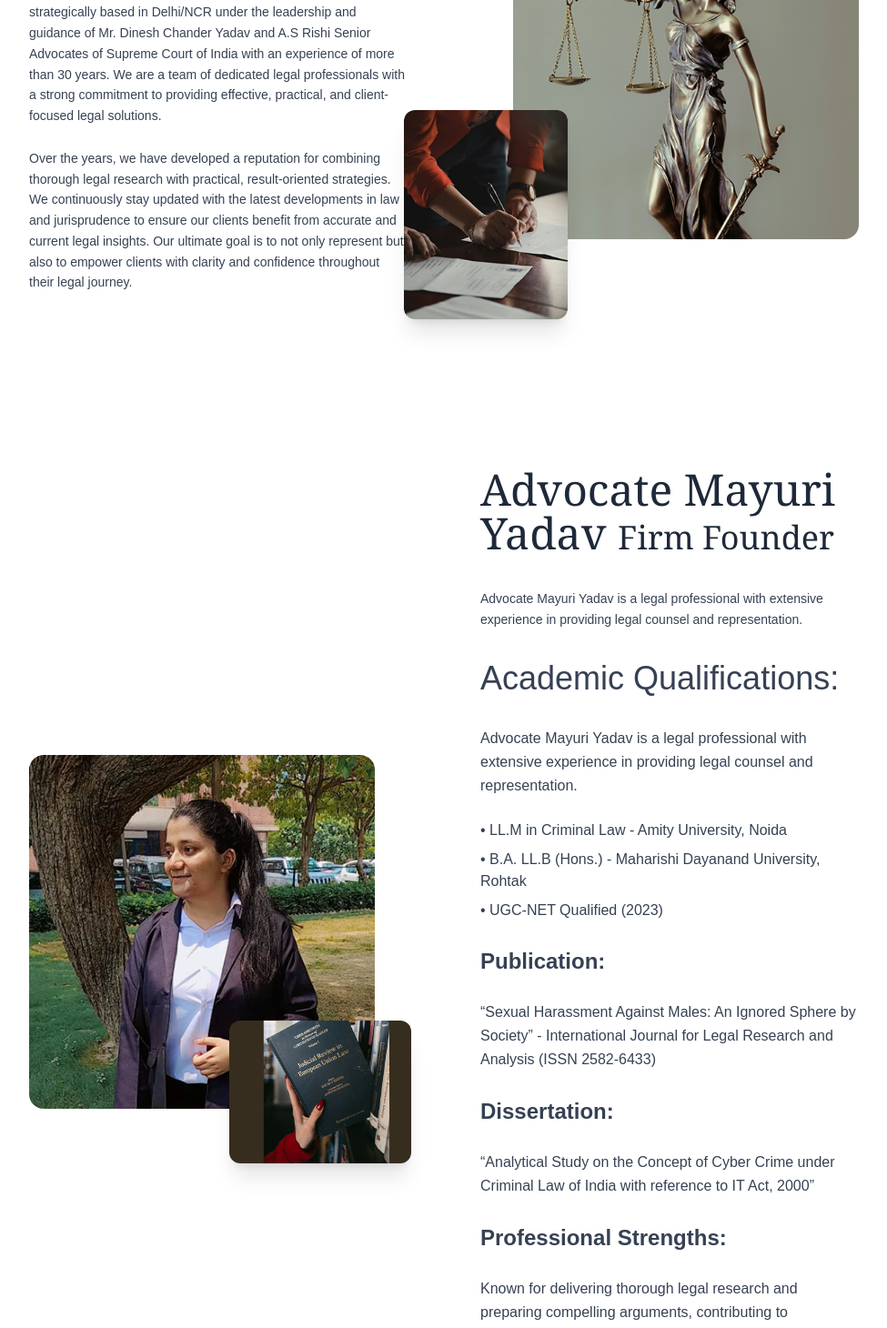
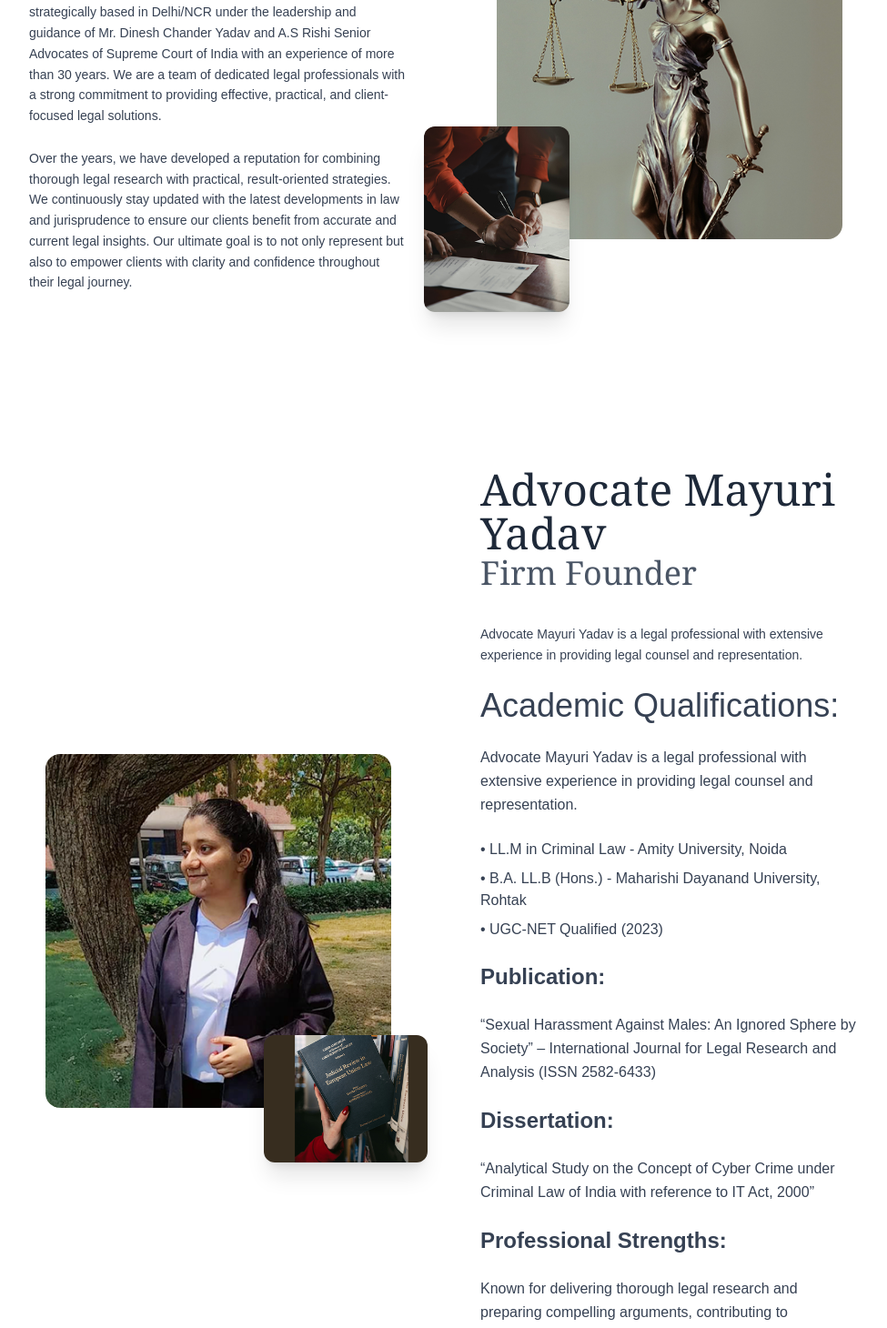
Before and after one commit to PriyanshuVr/mayuri, a Next.js app: page /OurFirm in a window 1280 px wide. Shown: the part 600-2060 px from the top of the page at 91% size, without its empty margins (152-1127 px from the left). Built offline with nearby package versions, Linux system fonts and the light colour scheme; a web font is replaced by a local one.

Commit message:
firmpage-responsive

```diff
--- a/src/core/component/firm_page1.tsx
+++ b/src/core/component/firm_page1.tsx
@@ -2,20 +2,37 @@ import Image from "next/image";
 
 export default function FirmPage1() {
   return (
-    <div className="max-w-6xl mx-auto px-6 mt-28 mb-48">
-      <div className="grid grid-cols-2 gap-20 items-center">
+    <div className="max-w-6xl mx-auto px-4 sm:px-6 mt-20 sm:mt-28 mb-32 sm:mb-48">
+      <div className="grid grid-cols-1 lg:grid-cols-2 gap-14 lg:gap-20 items-center">
+
         <div className="space-y-6 max-w-lg">
-          <h2 className="text-5xl font-serif text-gray-800 mb-9">Client-Focused Legal Advocacy</h2>
+          <h2 className="text-3xl sm:text-4xl lg:text-5xl font-serif text-gray-800 mb-6 lg:mb-9">
+            Client-Focused Legal Advocacy
+          </h2>
 
           <p className="text-sm text-gray-700 leading-relaxed">
-            Mayuri Yadav and Associates: Client-Focused Legal Advocacy Mayuri Yadav and Associates is a new and emerging law firm of lawyers with extensive legal experience of more than 4 years, strategically based in Delhi/NCR under the leadership and guidance of Mr. Dinesh Chander Yadav and A.S Rishi Senior Advocates of Supreme Court of India with an experience of more than 30 years. We are a team of dedicated legal professionals with a strong commitment to providing effective, practical, and client-focused legal solutions.
+            Mayuri Yadav and Associates: Client-Focused Legal Advocacy Mayuri
+            Yadav and Associates is a new and emerging law firm of lawyers with
+            extensive legal experience of more than 4 years, strategically based
+            in Delhi/NCR under the leadership and guidance of Mr. Dinesh Chander
+            Yadav and A.S Rishi Senior Advocates of Supreme Court of India with an
+            experience of more than 30 years. We are a team of dedicated legal
+            professionals with a strong commitment to providing effective,
+            practical, and client-focused legal solutions.
           </p>
+
           <p className="text-sm text-gray-700 leading-relaxed">
-            Over the years, we have developed a reputation for combining thorough legal research with practical, result-oriented strategies. We continuously stay updated with the latest developments in law and jurisprudence to ensure our clients benefit from accurate and current legal insights. Our ultimate goal is to not only represent but also to empower clients with clarity and confidence throughout their legal journey.
+            Over the years, we have developed a reputation for combining thorough
+            legal research with practical, result-oriented strategies. We
+            continuously stay updated with the latest developments in law and
+            jurisprudence to ensure our clients benefit from accurate and
+            current legal insights. Our ultimate goal is to not only represent
+            but also to empower clients with clarity and confidence throughout
+            their legal journey.
           </p>
         </div>
 
-        <div className="relative w-fit ml-auto">
+        <div className="relative w-fit mx-auto lg:ml-auto">
           <Image
             src="/statue3.png"
             alt="Supreme Court of India"
@@ -24,10 +41,16 @@ export default function FirmPage1() {
             className="rounded-2xl object-cover"
           />
 
-          <div className="absolute -left-30 -bottom-22 rounded-xl shadow-xl overflow-hidden">
-            <Image src="/writing.png" alt="Law Books" width={180} height={200} />
+          <div className="absolute -left-12 -bottom-12 sm:-left-20 sm:-bottom-20 rounded-xl shadow-xl overflow-hidden">
+            <Image
+              src="/writing.png"
+              alt="Law Books"
+              width={160}
+              height={180}
+            />
           </div>
         </div>
+
       </div>
     </div>
   );
--- a/src/core/component/firm_page2.tsx
+++ b/src/core/component/firm_page2.tsx
@@ -2,60 +2,90 @@ import Image from "next/image";
 
 export default function FirmPage2() {
   return (
-    <div className="max-w-6xl mx-auto px-6 my-28">
-      <div className="grid grid-cols-2 gap-20 items-center">
+    <div className="max-w-6xl mx-auto px-4 sm:px-6 my-20 sm:my-28">
+      <div className="grid grid-cols-1 lg:grid-cols-2 gap-14 lg:gap-20 items-center">
 
-        <div className="relative w-fit mr-auto">
+        {/* IMAGE */}
+        <div className="relative w-fit mx-auto lg:mr-auto">
           <Image
             src="/profile2.png"
-            alt="Supreme Court of India"
+            alt="Advocate Mayuri Yadav"
             width={380}
             height={420}
             className="rounded-2xl object-cover"
           />
 
-          <div className="absolute -right-10 -bottom-15 rounded-xl shadow-xl overflow-hidden">
-            <Image src="/constitution.png" alt="Law Books" width={200} height={200} />
+          {/* Floating image */}
+          <div className="absolute -right-6 -bottom-10 sm:-right-10 sm:-bottom-15 rounded-xl shadow-xl overflow-hidden">
+            <Image
+              src="/constitution.png"
+              alt="Constitution of India"
+              width={180}
+              height={180}
+            />
           </div>
         </div>
 
+        {/* TEXT */}
         <div className="space-y-6 max-w-lg">
-          <h2 className="text-5xl font-serif text-gray-800 mb-9">Advocate Mayuri Yadav <span className="text-4xl">Firm Founder</span></h2>
+          <h2 className="font-serif text-gray-800 mb-6 lg:mb-9">
+            <span className="block text-3xl sm:text-4xl lg:text-5xl">
+              Advocate Mayuri Yadav
+            </span>
+            <span className="block text-xl sm:text-2xl lg:text-4xl text-gray-600">
+              Firm Founder
+            </span>
+          </h2>
 
           <p className="text-sm text-gray-700 leading-relaxed">
-            Advocate Mayuri Yadav is a legal professional with extensive experience in providing legal counsel and representation.
+            Advocate Mayuri Yadav is a legal professional with extensive experience
+            in providing legal counsel and representation.
           </p>
-          <p className="text-4xl text-gray-700 leading-relaxed">
+
+          <p className="text-2xl sm:text-3xl lg:text-4xl text-gray-700">
             Academic Qualifications:
           </p>
+
           <p className="text-gray-700 leading-relaxed">
-            Advocate Mayuri Yadav is a legal professional with extensive experience in providing legal counsel and representation.
+            Advocate Mayuri Yadav is a legal professional with extensive experience
+            in providing legal counsel and representation.
           </p>
+
           <div className="text-base text-gray-700 space-y-2">
-            <div>• LL.M in Criminal Law - Amity University, Noida </div>
+            <div>• LL.M in Criminal Law - Amity University, Noida</div>
             <div>• B.A. LL.B (Hons.) - Maharishi Dayanand University, Rohtak</div>
             <div>• UGC-NET Qualified (2023)</div>
           </div>
-          <p className="text-2xl font-bold text-gray-700 leading-relaxed">
+
+          <p className="text-xl sm:text-2xl font-bold text-gray-700">
             Publication:
           </p>
+
           <p className="text-gray-700 leading-relaxed">
-            “Sexual Harassment Against Males: An Ignored Sphere by Society” - International Journal for Legal Research and Analysis (ISSN 2582-6433)
+            “Sexual Harassment Against Males: An Ignored Sphere by Society” –
+            International Journal for Legal Research and Analysis (ISSN 2582-6433)
           </p>
-          <p className="text-2xl font-bold text-gray-700 leading-relaxed">
+
+          <p className="text-xl sm:text-2xl font-bold text-gray-700">
             Dissertation:
           </p>
+
           <p className="text-gray-700 leading-relaxed">
-            “Analytical Study on the Concept of Cyber Crime under Criminal Law of India with reference to IT Act, 2000”
+            “Analytical Study on the Concept of Cyber Crime under Criminal Law of
+            India with reference to IT Act, 2000”
           </p>
-          <p className="text-2xl font-bold text-gray-700 leading-relaxed">
+
+          <p className="text-xl sm:text-2xl font-bold text-gray-700">
             Professional Strengths:
           </p>
+
           <p className="text-gray-700 leading-relaxed">
-            Known for delivering thorough legal research and preparing compelling arguments, contributing to favourable case resolutions. Experienced in legal research, case management, and client advocacy, utilizing strong analytical skills to develop effective legal strategies.
+            Known for delivering thorough legal research and preparing compelling
+            arguments, contributing to favourable case resolutions. Experienced
+            in legal research, case management, and client advocacy, utilizing
+            strong analytical skills to develop effective legal strategies.
           </p>
         </div>
-
 
       </div>
     </div>
```
